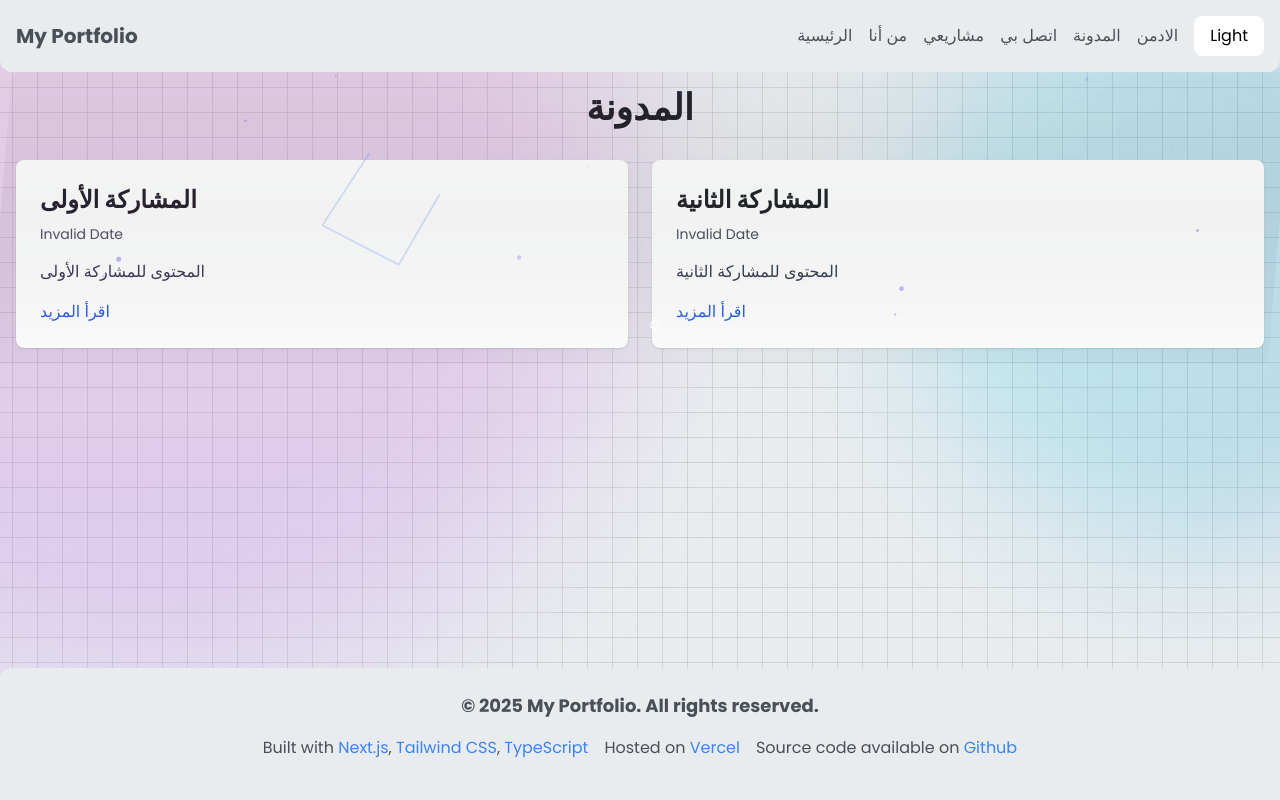
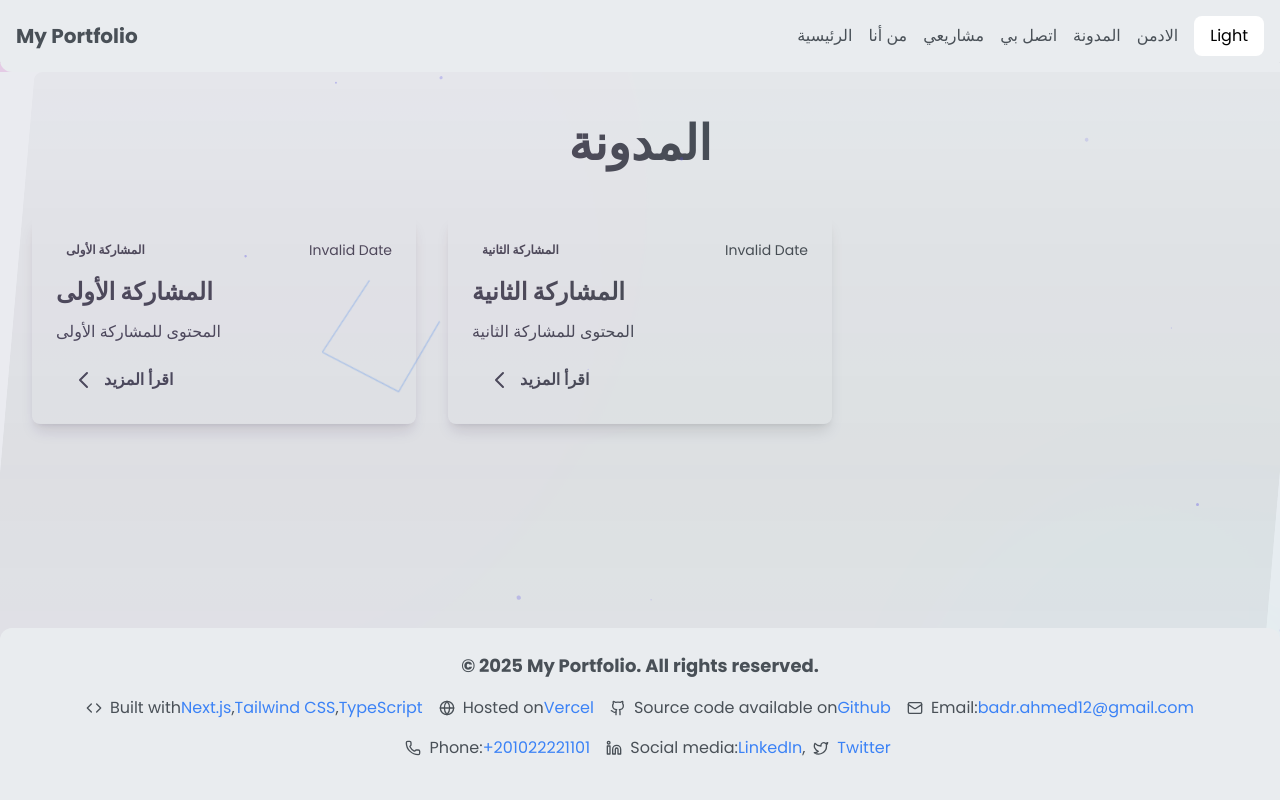
Before and after one commit to Badr-Ahmed12/My-Profile, a Next.js app: page /Blog in a window 1280 px wide. Shown: the top 800 px of the page. Built offline with nearby package versions, Linux system fonts and the light colour scheme.

Commit message:
first commit

```diff
--- /dev/null
+++ b/Store/contenctStore.ts
@@ -0,0 +1,64 @@
+import { create } from "zustand"
+import { z } from "zod"
+import { submitContactForm } from "@/actions/contect"
+
+const schema = z.object({
+  name: z.string().min(1, { message: "الاسم مطلوب" }),
+  email: z.string().email({ message: "البريد الإلكتروني غير صالح" }),
+  message: z.string().min(10, { message: "الرسالة يجب أن تكون على الأقل 10 أحرف" }),
+})
+
+export type FormValues = z.infer<typeof schema>
+
+type ContactStore = {
+  formData: FormValues
+  errors: Partial<Record<keyof FormValues, string>>
+  isSubmitting: boolean
+  submitSuccess: boolean
+  setFormData: (data: Partial<FormValues>) => void
+  setErrors: (errors: Partial<Record<keyof FormValues, string>>) => void
+  resetForm: () => void
+  submitForm: () => Promise<void>
+}
+
+export const useContactStore = create<ContactStore>((set, get) => ({
+  formData: {
+    name: "",
+    email: "",
+    message: "",
+  },
+  errors: {},
+  isSubmitting: false,
+  submitSuccess: false,
+  setFormData: (data) => set((state) => ({ formData: { ...state.formData, ...data } })),
+  setErrors: (errors) => set({ errors }),
+  resetForm: () =>
+    set({
+      formData: { name: "", email: "", message: "" },
+      errors: {},
+      submitSuccess: false,
+    }),
+  submitForm: async () => {
+    set({ isSubmitting: true, errors: {} })
+    const { formData } = get()
+
+    const validationResult = schema.safeParse(formData)
+
+    if (!validationResult.success) {
+      const errors = validationResult.error.flatten().fieldErrors
+      set({ isSubmitting: false, errors: errors as Partial<Record<keyof FormValues, string>> })
+      return
+    }
+
+    const formDataObj = new FormData()
+    Object.entries(formData).forEach(([key, value]) => formDataObj.append(key, value as string))
+
+    const result = await submitContactForm(formDataObj)
+
+    if (result.success) {
+      set({ isSubmitting: false, submitSuccess: true })
+    } else {
+      set({ isSubmitting: false, errors: result.errors || {} })
+    }
+  },
+}))
--- a/app/Blog/page.tsx
+++ b/app/Blog/page.tsx
@@ -1,47 +1,78 @@
-"use client";
+"use client"
+import { motion } from "framer-motion"
+import Link from "next/link"
+import { posts } from "@/Data/post"
 
-import React from 'react';
-import { motion } from 'framer-motion';
-import Link from 'next/link';
-import { posts } from "@/Data/post"
 
 export default function BlogPage() {
   return (
-    <main className="container mx-auto p-4">
-      {/* عنوان الصفحة مع تأثير حركة */}
+    <main
+      className="min-h-screen py-12 px-4 sm:px-6 lg:px-8"
+      style={{
+        backgroundColor: 'var(--bg-secondary)',
+        color: 'var(--text-secondary)'
+      }}
+    >
+      <div className="max-w-7xl mx-auto">
          <motion.h1
           initial={{ opacity: 0, y: -20 }}
           animate={{ opacity: 1, y: 0 }}
           transition={{ duration: 0.5 }}
-        className="text-4xl font-bold text-center mb-8"
+          className="text-5xl font-extrabold text-center mb-12"
         >
           المدونة
         </motion.h1>
 
-      {/* شبكة عرض التدوينات */}
-      <div className="grid grid-cols-1 md:grid-cols-2 gap-6">
+        {/* Blog posts grid */}
+        <div className="grid grid-cols-1 md:grid-cols-2 lg:grid-cols-3 gap-8">
           {posts.map((post) => (
             <motion.div
               key={post.id}
-            whileHover={{ scale: 1.02 }}
+              whileHover={{ y: -5 }}
               whileTap={{ scale: 0.98 }}
-            className="bg-white rounded-lg shadow p-6"
+              className=" rounded-lg shadow-lg overflow-hidden transition-shadow duration-300 ease-in-out hover:shadow-xl"
             >
-            <h2 className="text-2xl font-bold mb-2">{post.title}</h2>
-            <p className="text-gray-600 text-sm mb-4">
-              {new Date(post.title).toLocaleDateString("ar-EG", {
+
+              <div className="p-6">
+                <div className="flex justify-between items-center mb-4">
+                  <span className=" text-xs font-semibold px-2.5 py-0.5 rounded">
+                    {post.title}
+                  </span>
+                  <p className="text-sm">
+                    {new Date(post.content).toLocaleDateString("ar-EG", {
                       day: "numeric",
                       month: "long",
                       year: "numeric",
                     })}
                   </p>
-            <p className="text-gray-700 mb-4">{post.content}</p>
-            <Link href={`/blog/${post.id}`} className="cursor-default text-blue-600 hover:underline">
+                </div>
+                <h2 className="text-2xl font-bold mb-3 ">{post.title}</h2>
+                <p className=" mb-4 line-clamp-3">{post.content}</p>
+                <Link
+                  href={`/blog/${post.id}`}
+                  className=" font-semibold py-2 px-4 rounded flex items-center"
+                >
+                  <svg
+                    xmlns="http://www.w3.org/2000/svg"
+                    className="h-6 w-6 mr-2"
+                    fill="none"
+                    viewBox="0 0 24 24"
+                    stroke="currentColor"
+                  >
+                    <path
+                      strokeLinecap="round"
+                      strokeLinejoin="round"
+                      strokeWidth={2}
+                      d="M15 19l-7-7 7-7"
+                    />
+                  </svg>
                   اقرأ المزيد
                 </Link>
+              </div>
             </motion.div>
           ))}
         </div>
+      </div>
     </main>
-  );
+  )
 }
--- a/app/about/page.tsx
+++ b/app/about/page.tsx
@@ -1,39 +1,96 @@
-"use client";
+"use client"
+import { motion } from "framer-motion"
+import { User, Code, Book, Mail } from "lucide-react"
 
-import React from 'react';
-import { motion } from 'framer-motion';
+const MotionIcon = motion(User)
 
 export default function About() {
+  const containerVariants = {
+    hidden: { opacity: 0 },
+    visible: {
+      opacity: 1,
+      transition: {
+        staggerChildren: 0.2,
+      },
+    },
+  }
+
+  const itemVariants = {
+    hidden: { opacity: 0, y: 20 },
+    visible: {
+      opacity: 1,
+      y: 0,
+      transition: {
+        type: "spring",
+        stiffness: 100,
+      },
+    },
+  }
+
   return (
-    <main className="container mx-auto p-4">
+    <main className="relative bottom-[200px] container mx-auto p-4 min-h-screen flex flex-col items-center justify-center bg-gradient-to-br ">
+      <motion.div
+        className="max-w-3xl w-full  rounded-lg shadow-xl overflow-hidden"
+        initial={{ opacity: 0, scale: 0.9 }}
+        animate={{ opacity: 1, scale: 1 }}
+        transition={{ duration: 0.5 }}
+      >
+        <div className="p-8">
           <motion.h1
             initial={{ opacity: 0, y: -20 }}
             animate={{ opacity: 1, y: 0 }}
             transition={{ duration: 0.5 }}
-        className="text-4xl font-bold text-center mb-6"
+            className="text-4xl font-bold text-center mb-6 "
           >
             عنّي
           </motion.h1>
 
           <motion.div
-        initial={{ opacity: 0 }}
-        animate={{ opacity: 1 }}
-        transition={{ delay: 0.3, duration: 0.8 }}
-        className="space-y-4 text-lg leading-relaxed"
+            variants={containerVariants}
+            initial="hidden"
+            animate="visible"
+            className="space-y-6 text-lg leading-relaxed"
           >
+            <motion.div variants={itemVariants} className="flex items-start space-x-4 rtl:space-x-reverse">
+              <MotionIcon className="w-6 h-6 mt-1" />
+              <p>مرحباً، أنا [اسمك]، مطور ويب متخصص في تصميم وتطوير التطبيقات الحديثة باستخدام أحدث التقنيات.</p>
+            </motion.div>
+
+            <motion.div variants={itemVariants} className="flex items-start space-x-4 rtl:space-x-reverse">
+              <Code className="w-6 h-6 mt-1" />
               <p>
-          مرحباً، أنا [اسمك]، مطور ويب متخصص في تصميم وتطوير التطبيقات الحديثة باستخدام أحدث التقنيات.
-        </p>
-        <p>
-          لدي خبرة واسعة في مجال تطوير الويب باستخدام تقنيات مثل Next.js وReact وTypeScript بالإضافة إلى Tailwind CSS لتصميم واجهات مستخدم متجاوبة وجذابة.
-        </p>
-        <p>
-          أؤمن بأهمية التعلم المستمر ومتابعة أحدث التطورات في مجال التكنولوجيا، وأسعى دائماً لتحسين مهاراتي لتحقيق أفضل تجربة للمستخدمين.
-        </p>
-        <p>
-          في هذا الموقع ستجد نبذة عن مشاريعي وأعمالي ومهاراتي التقنية، كما يمكنك التواصل معي لمناقشة أفكار التعاون أو الاستفسارات.
+                لدي خبرة واسعة في مجال تطوير الويب باستخدام تقنيات مثل Next.js وReact وTypeScript بالإضافة إلى Tailwind
+                CSS لتصميم واجهات مستخدم متجاوبة وجذابة.
               </p>
             </motion.div>
+
+            <motion.div variants={itemVariants} className="flex items-start space-x-4 rtl:space-x-reverse">
+              <Book className="w-6 h-6 mt-1" />
+              <p>
+                أؤمن بأهمية التعلم المستمر ومتابعة أحدث التطورات في مجال التكنولوجيا، وأسعى دائماً لتحسين مهاراتي لتحقيق
+                أفضل تجربة للمستخدمين.
+              </p>
+            </motion.div>
+
+            <motion.div variants={itemVariants} className="flex items-start space-x-4 rtl:space-x-reverse">
+              <Mail className="w-6 h-6 mt-1" />
+              <p>
+                في هذا الموقع ستجد نبذة عن مشاريعي وأعمالي ومهاراتي التقنية، كما يمكنك التواصل معي لمناقشة أفكار التعاون
+                أو الاستفسارات.
+              </p>
+            </motion.div>
+          </motion.div>
+        </div>
+
+        <motion.div
+          className=" p-6 text-center"
+          initial={{ opacity: 0, y: 20 }}
+          animate={{ opacity: 1, y: 0 }}
+          transition={{ delay: 0.5, duration: 0.5 }}
+        >
+          <p className="0 font-semibold">هل لديك مشروع مثير للاهتمام؟ دعنا نتحدث!</p>
+        </motion.div>
+      </motion.div>
     </main>
-  );
+  )
 }
--- a/app/contect/page.tsx
+++ b/app/contect/page.tsx
@@ -1,29 +1,17 @@
-"use client";
-
-import React from 'react';
-import { useForm, SubmitHandler } from 'react-hook-form';
-import { motion } from 'framer-motion';
-import Button from '@/components/ui/Button';
-
-type FormValues = {
-  name: string;
-  email: string;
-  message: string;
-};
+"use client"
+import { motion, AnimatePresence } from "framer-motion"
+import { useContactStore, type FormValues } from "@/store/contenctStore"
+import { AlertCircle, CheckCircle } from "lucide-react"
 
 export default function ContactPage() {
-  const {
-    register,
-    handleSubmit,
-    formState: { errors },
-    reset,
-  } = useForm<FormValues>();
-
-  const onSubmit: SubmitHandler<FormValues> = (data) => {
-    console.log(data);
-    // هنا ممكن تبعت البيانات لسيرفر أو API
-    reset(); // إعادة تعيين النموذج بعد الإرسال
-  };
+  const { form, isSubmitting, submitSuccess, onSubmit } = useContactStore(
+    (state) => ({
+      form: state.form,
+      isSubmitting: state.isSubmitting,
+      submitSuccess: state.submitSuccess,
+      onSubmit: state.onSubmit,
+    })
+  )
 
   return (
     <main className="container mx-auto p-4">
@@ -33,67 +21,94 @@ export default function ContactPage() {
         transition={{ duration: 0.5 }}
         className="text-4xl font-bold text-center mb-6"
       >
-        تواصل معنا
+        Contact Us
       </motion.h1>
 
+      <AnimatePresence>
+        {submitSuccess ? (
+          <motion.div
+            initial={{ opacity: 0, y: 20 }}
+            animate={{ opacity: 1, y: 0 }}
+            exit={{ opacity: 0, y: -20 }}
+            className="max-w-lg mx-auto p-4 bg-green-100 text-green-800 rounded-md flex items-center"
+          >
+            <CheckCircle className="mr-2" />
+            Your message has been sent successfully!
+          </motion.div>
+        ) : (
           <motion.form
-        onSubmit={handleSubmit(onSubmit)}
+            onSubmit={onSubmit}
             initial={{ opacity: 0 }}
             animate={{ opacity: 1 }}
-        transition={{ delay: 0.3, duration: 0.8 }}
+            exit={{ opacity: 0 }}
+            transition={{ duration: 0.5 }}
             className="max-w-lg mx-auto space-y-4"
           >
             <div>
               <label htmlFor="name" className="block mb-1">
-            الاسم
+                Name
               </label>
               <input
                 id="name"
                 type="text"
-            {...register('name', { required: 'الاسم مطلوب' })}
-            className="w-full border p-2 rounded"
+                {...form.register("name")}
+                aria-invalid={form.formState.errors.name ? "true" : "false"}
+                className="input"
               />
-          {errors.name && (
-            <p className="text-red-500 mt-1">{errors.name.message}</p>
+              {form.formState.errors.name && (
+                <p className="text-red-500 mt-1 flex items-center">
+                  <AlertCircle className="mr-1 h-4 w-4" />
+                  {form.formState.errors.name.message}
+                </p>
               )}
             </div>
 
             <div>
               <label htmlFor="email" className="block mb-1">
-            البريد الإلكتروني
+                Email
               </label>
               <input
                 id="email"
                 type="email"
-            {...register('email', { required: 'البريد الإلكتروني مطلوب' })}
-            className="w-full border p-2 rounded"
+                {...form.register("email")}
+                aria-invalid={form.formState.errors.email ? "true" : "false"}
+                className="input"
               />
-          {errors.email && (
-            <p className="text-red-500 mt-1">{errors.email.message}</p>
+              {form.formState.errors.email && (
+                <p className="text-red-500 mt-1 flex items-center">
+                  <AlertCircle className="mr-1 h-4 w-4" />
+                  {form.formState.errors.email.message}
+                </p>
               )}
             </div>
 
             <div>
               <label htmlFor="message" className="block mb-1">
-            الرسالة
+                Message
               </label>
               <textarea
                 id="message"
-            {...register('message', { required: 'الرسالة مطلوبة' })}
-            className="w-full border p-2 rounded"
+                {...form.register("message")}
                 rows={5}
-          ></textarea>
-          {errors.message && (
-            <p className="text-red-500 mt-1">{errors.message.message}</p>
+                aria-invalid={form.formState.errors.message ? "true" : "false"}
+                className="textarea"
+              />
+              {form.formState.errors.message && (
+                <p className="text-red-500 mt-1 flex items-center">
+                  <AlertCircle className="mr-1 h-4 w-4" />
+                  {form.formState.errors.message.message}
+                </p>
               )}
             </div>
 
             <div className="flex justify-center">
-          <Button type="submit" variant="primary">
-            أرسل الرسالة
-          </Button>
+              <button type="submit" disabled={isSubmitting} className="button">
+                {isSubmitting ? "Sending..." : "Send Message"}
+              </button>
             </div>
           </motion.form>
+        )}
+      </AnimatePresence>
     </main>
-  );
+  )
 }
--- a/components/Footer.tsx
+++ b/components/Footer.tsx
@@ -1,30 +1,47 @@
 import React from 'react';
+import { Github, Mail, Phone, Twitter, Linkedin, Globe, Code } from 'lucide-react';
 
 const Footer: React.FC = () => {
   return (
-    <footer className="bg-gray-900 rounded-t-xl text-white p-4 md:p-6 flex flex-col items-center z-50 justify-center space-y-4 fixed bottom-0 left-0 right-0"
-    style={{
-      backgroundColor: 'var(--bg-secondary)',
-      color: 'var(--text-secondary)'
-    }}
->
+    <footer
+      className="bg-gray-900 rounded-t-xl text-white p-4 md:p-6 flex flex-col items-center z-50 justify-center space-y-4 fixed bottom-0 left-0 right-0"
+      style={{
+        backgroundColor: 'var(--bg-secondary)',
+        color: 'var(--text-secondary)'
+      }}
+    >
       <p className="text-center md:text-lg font-bold">
         &copy; {new Date().getFullYear()} My Portfolio. All rights reserved.
       </p>
       <ul className="flex flex-wrap justify-center space-x-4 text-sm md:text-base">
-        <li className="mb-2 md:mb-4">
+        <li className="mb-2 md:mb-4 flex items-center">
+          <Code className="mr-2" size={16} />
           Built with{' '}
           <a className="text-blue-500 hover:underline" href="https://nextjs.org">Next.js</a>,{' '}
           <a className="text-blue-500 hover:underline" href="https://tailwindcss.com">Tailwind CSS</a>,{' '}
           <a className="text-blue-500 hover:underline" href="https://typescriptlang.org">TypeScript</a>
         </li>
-        <li className="mb-2 md:mb-4">
+        <li className="mb-2 md:mb-4 flex items-center">
+          <Globe className="mr-2" size={16} />
           Hosted on{' '}
           <a className="text-blue-500 hover:underline" href="https://vercel.com">Vercel</a>
         </li>
-        <li className="mb-2 md:mb-4">
+        <li className="mb-2 md:mb-4 flex items-center">
+          <Github className="mr-2" size={16} />
           Source code available on{' '}
           <a className="text-blue-500 hover:underline" href="https://github.com/Badr-Ahmed12/My-Profile">Github</a>
+        </li>
+        <li className="mb-2 md:mb-4 flex items-center">
+          <Mail className="mr-2" size={16} />
+          Email: <a className="text-blue-500 hover:underline" href="mailto:badr.ahmed12@gmail.com">badr.ahmed12@gmail.com</a>
+        </li>
+        <li className="mb-2 md:mb-4 flex items-center">
+          <Phone className="mr-2" size={16} />
+          Phone: <a className="text-blue-500 hover:underline" href="tel:+201022221101">+201022221101</a>
+        </li>
+        <li className="mb-2 md:mb-4 flex items-center">
+          <Linkedin className="mr-2" size={16} />
+          Social media: <a className="text-blue-500 hover:underline" href="https://www.linkedin.com/in/badr-ahmed-/">LinkedIn</a>, <Twitter className="ml-2 mr-2" size={16} /><a className="text-blue-500 hover:underline" href="https://twitter.com/BadrAhmed12">Twitter</a>
         </li>
       </ul>
     </footer>
--- a/components/ui/TextHeroContent.tsx
+++ b/components/ui/TextHeroContent.tsx
@@ -1,6 +1,7 @@
 import { motion } from 'framer-motion';
 import Button from './Button';
 import { containerVariants, fadeInUp } from '../Effects/variants';
+import Link from 'next/link';
 
 const TextContent = () => (
   <motion.div
@@ -32,7 +33,7 @@ const TextContent = () => (
         variant="primary"
         className="group relative overflow-hidden px-8 py-4 text-lg"
       >
-        <span className="relative z-10">اكتشف أعمالي</span>
+        <Link href="/MyProjects" className="relative z-10">اكتشف أعمالي</Link>
         <div className="absolute inset-0 bg-gradient-to-r from-cyan-500/20 to-blue-600/20 opacity-0 group-hover:opacity-100 transition-opacity duration-300" />
       </Button>
     </motion.div>
--- a/package.json
+++ b/package.json
@@ -10,12 +10,14 @@
   },
   "dependencies": {
     "framer-motion": "^12.0.6",
+    "lucide-react": "^0.474.0",
     "next": "15.1.6",
     "next-seo": "^6.6.0",
     "react": "^18.3.1",
     "react-dom": "^18.3.1",
     "react-hook-form": "^7.54.2",
     "react-icons": "^5.4.0",
+    "zod": "^3.24.1",
     "zustand": "^5.0.3"
   },
   "devDependencies": {
```
Also changed, not shown: actions/contect.ts (added, +25 -0 lines), 1 other file (tests, documents, lock files or other folders). Lines whose indentation alone changed are shown as unchanged.
